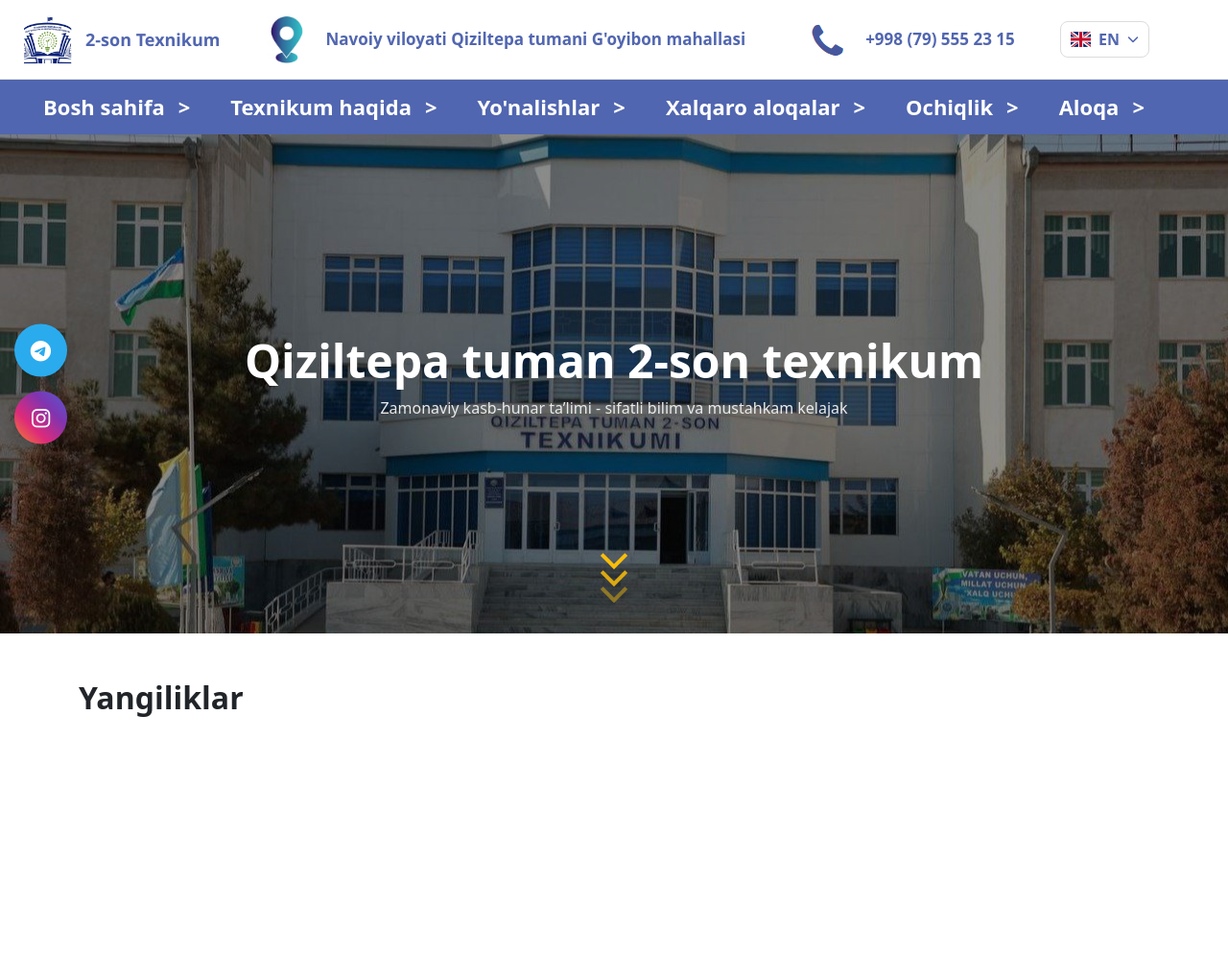
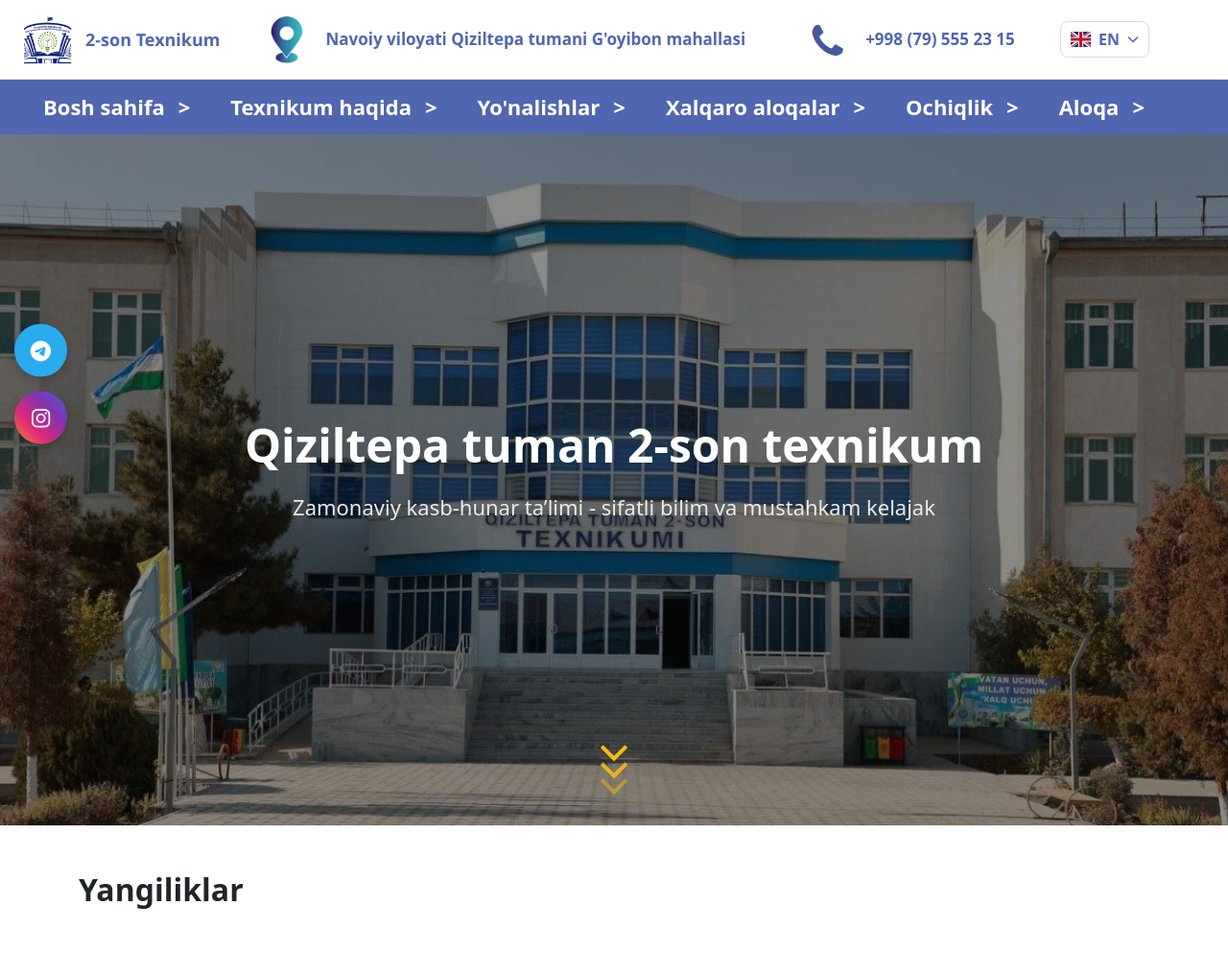
Before and after one commit to Anvar888/Texnikum, a Django app: page /en/ in a window 1280 px wide. Shown: the whole page at 96% size. Before the commit the page ends 747 px from the top, so only its background shows below. Run offline with Django 5.2, Linux system fonts and the light colour scheme; data that the repository does not hold is empty.

Commit message:
Fix homepage hero background

```diff
--- a/main/static/main/css/style.css
+++ b/main/static/main/css/style.css
@@ -118,7 +118,28 @@ s
     font-size:22px;
     margin:20px 0;
 }
+.hero {
+    position: relative;
+    height: 90vh;
+    background:
+        linear-gradient(rgba(0,0,0,.45), rgba(0,0,0,.45)),
+        url("../images/texnikum2.jpg") center center / cover no-repeat;
+    display: flex;
+    align-items: center;
+    justify-content: center;
+    text-align: center;
+    color: white;
+}
 
+.hero h1 {
+    font-size: 64px;
+    font-weight: 800;
+}
+
+.hero p {
+    font-size: 22px;
+    margin: 20px 0;
+}
 .hero-btn{
     background:#5166b0;
     color:white;
```
